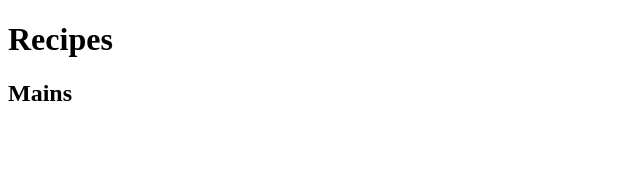
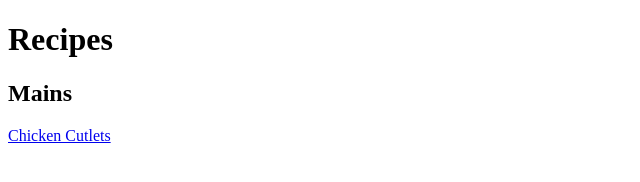
Before and after one commit to AlphaGareBear/odin-recipes, a plain HTML site: page index.html in a window 1280 px wide. Shown: the whole page, without its empty margins (0-640 px from the left). Drawn offline with Linux system fonts and the light colour scheme.

Commit message:
Added link to chicken-cutlets.html

```diff
--- a/index.html
+++ b/index.html
@@ -9,7 +9,7 @@
     <body>
         <h1>Recipes</h1>
         <h2>Mains</h2>
-        <a href=""></a>
+        <a href="recipes/chicken-cutlets.html">Chicken Cutlets</a>
     </body>
 
 </html>
```
